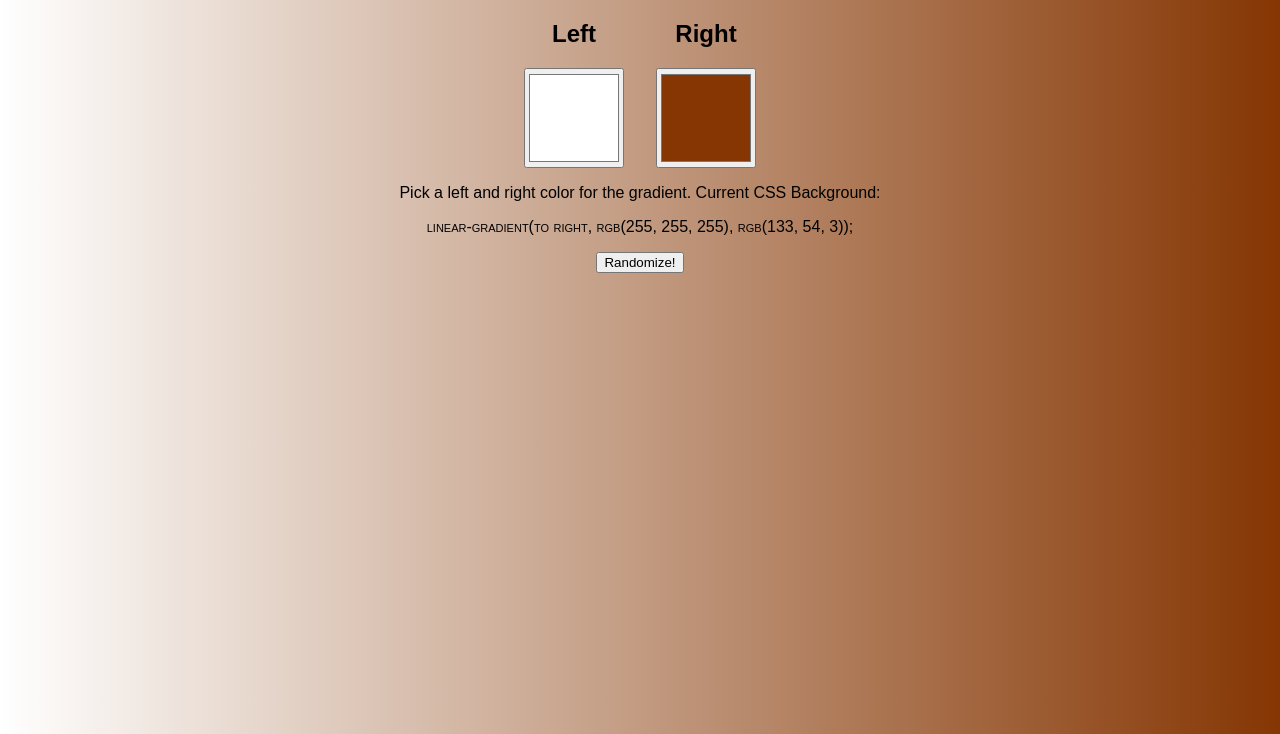
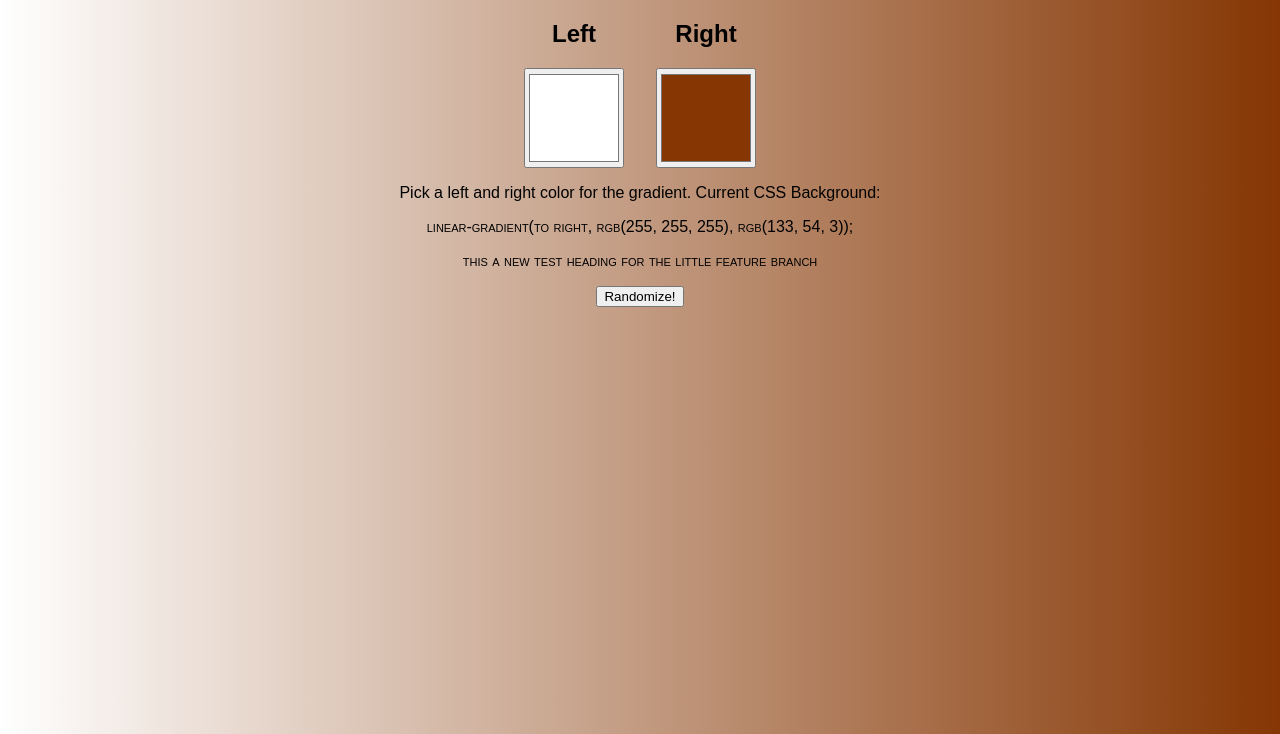
Before and after one commit to jareddyck/bggen, a plain HTML site: page index.html in a window 1280 px wide. Shown: the part 66-800 px from the top of the page. Drawn offline with Linux system fonts and the light colour scheme.

Commit message:
added a heading

```diff
--- a/index.html
+++ b/index.html
@@ -17,6 +17,7 @@
         </div>
         <p>Pick a left and right color for the gradient. Current CSS Background:</p>
         <h3>linear-gradient(to right, rgb(255, 255, 255), rgb(133, 54, 3));</h3>
+        <h3>this a new test heading for the little feature branch</h3>
         <button>Randomize!</button>
         <script src="script.js"></script>
     </body>
```
